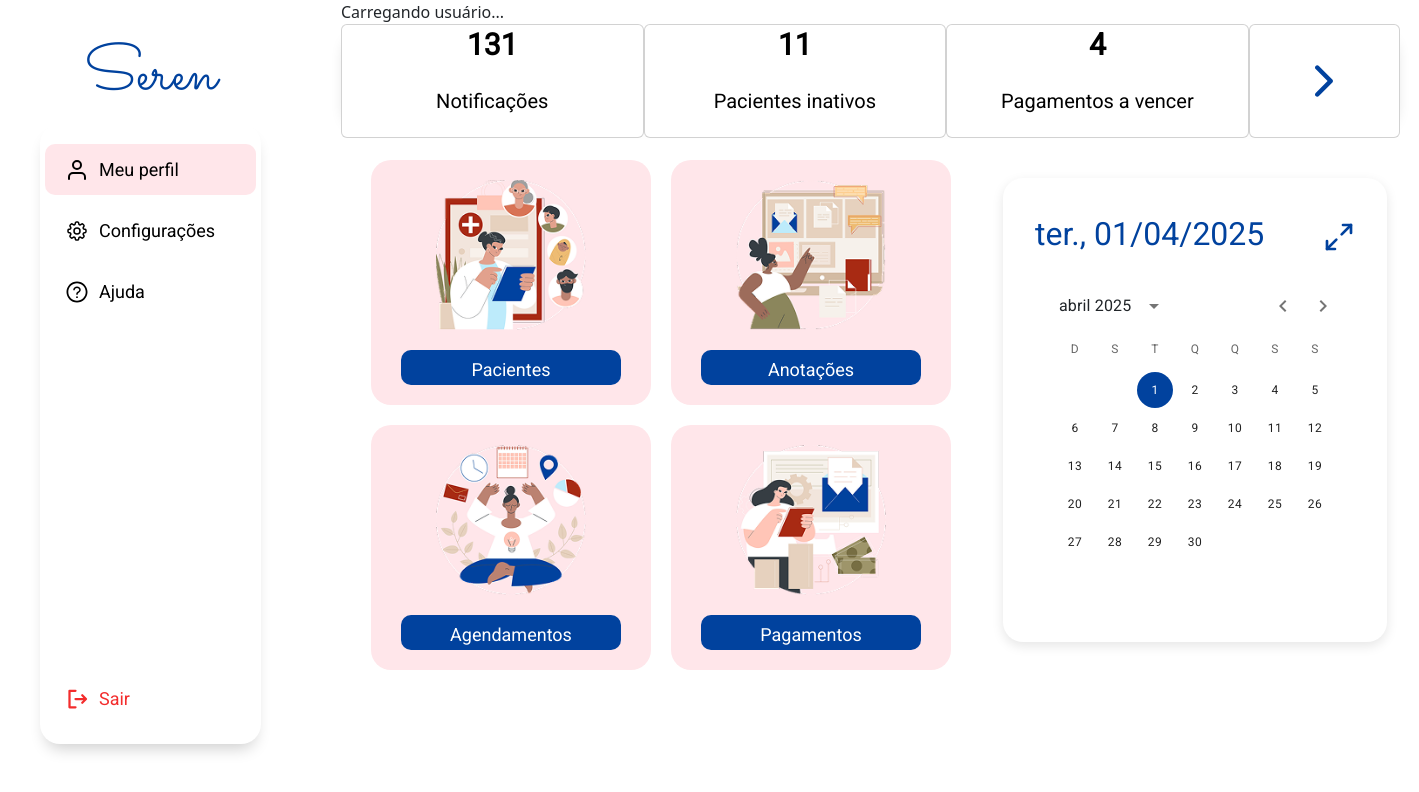
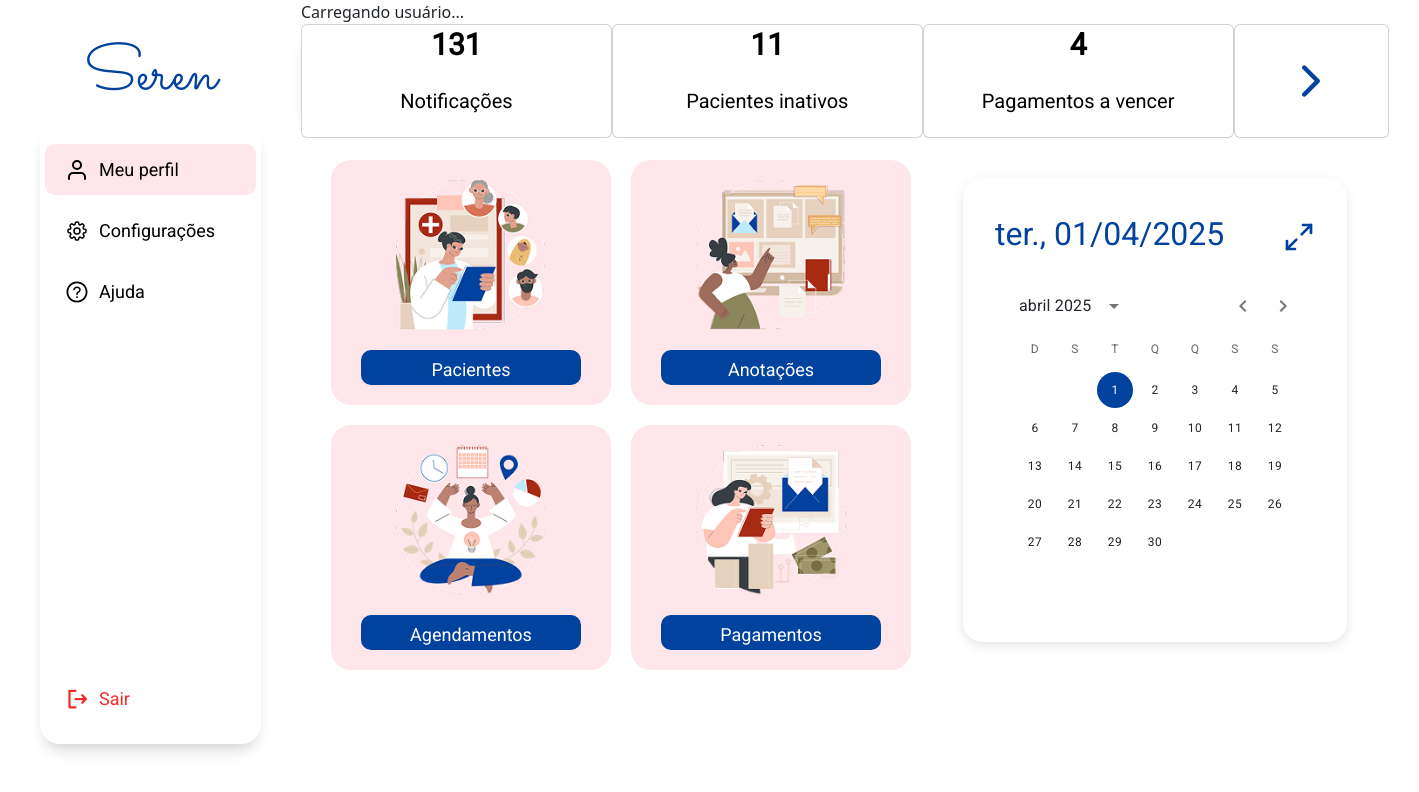
Before and after one commit to Debora-Carvalho/sistema-gerenciamento-psicologia, a React (Create React App) app: page /pagina-inicial in a window 1280 px wide. Shown: the top 792 px of the page, 1419 px wide, since content can reach past the window. Built offline with nearby package versions, Linux system fonts and the light colour scheme; no server answers; sample sign-in values are in the browser's storage.

Commit message:
💄 fix: correcoes no container da pagina inicial

```diff
--- a/src/frontend/pages/PaginaInicial/PaginaInicial.css
+++ b/src/frontend/pages/PaginaInicial/PaginaInicial.css
@@ -1,10 +1,8 @@
 @import '../../styles/variaveis.css';
 
 .container-pagina-inicial {
-    display: flex;
-    flex-direction: column;
-    max-width: 100vw !important;
-    max-height: 100vh !important;
+    max-width: 100vw;
+    max-height: 100vh;
     width: 100%;
     height: 100%;
     top: 0;
@@ -15,8 +13,6 @@
 .container-conteudo-pagina-inicial {
     display: flex;
     flex-direction: row;
-    top: 0;
-    gap: 40px;
 }
 
 .container-conteudo-pagina-inicial .navbar {
@@ -24,7 +20,6 @@
 }
 
 .container-conteudo-cards-pagina-inicial {
-    width: calc(100vw - 221px);
     height: 80vh;
     gap: 0;
 }
```
